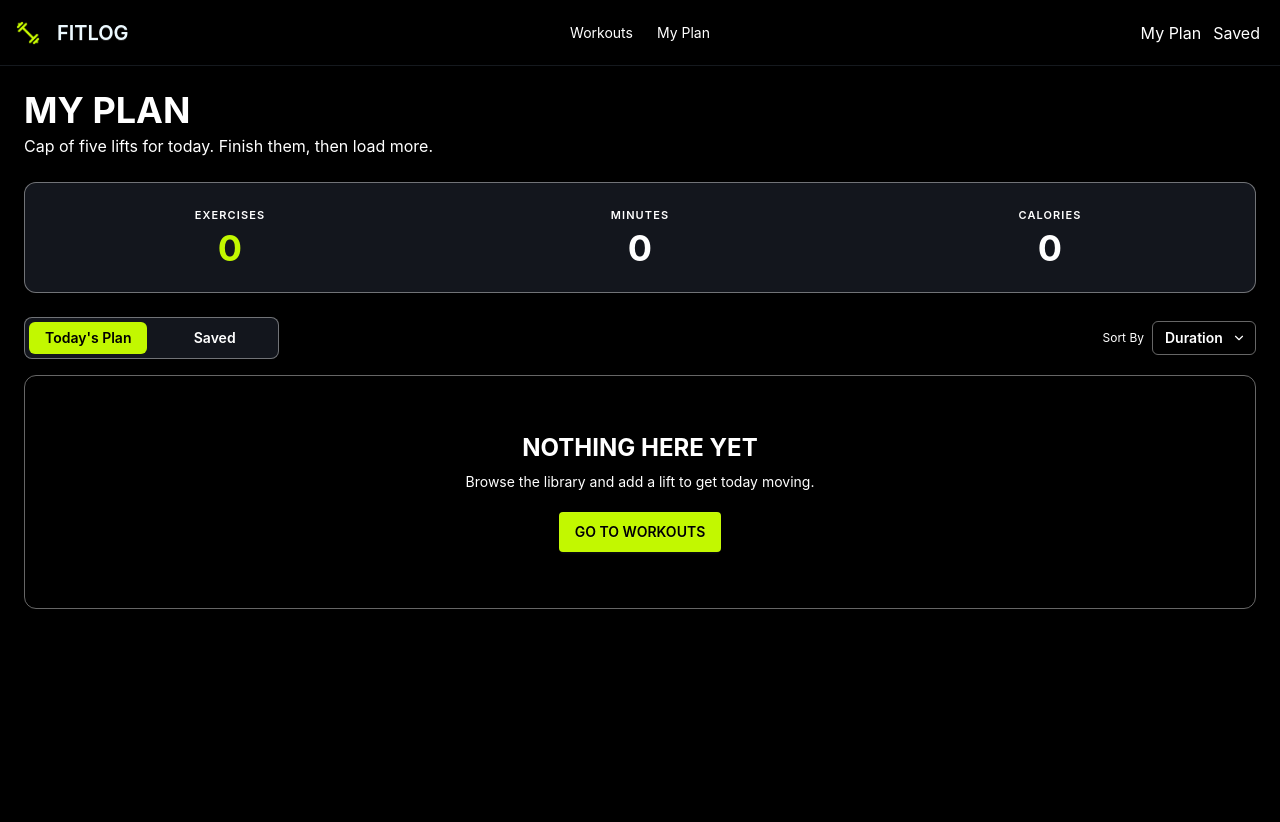
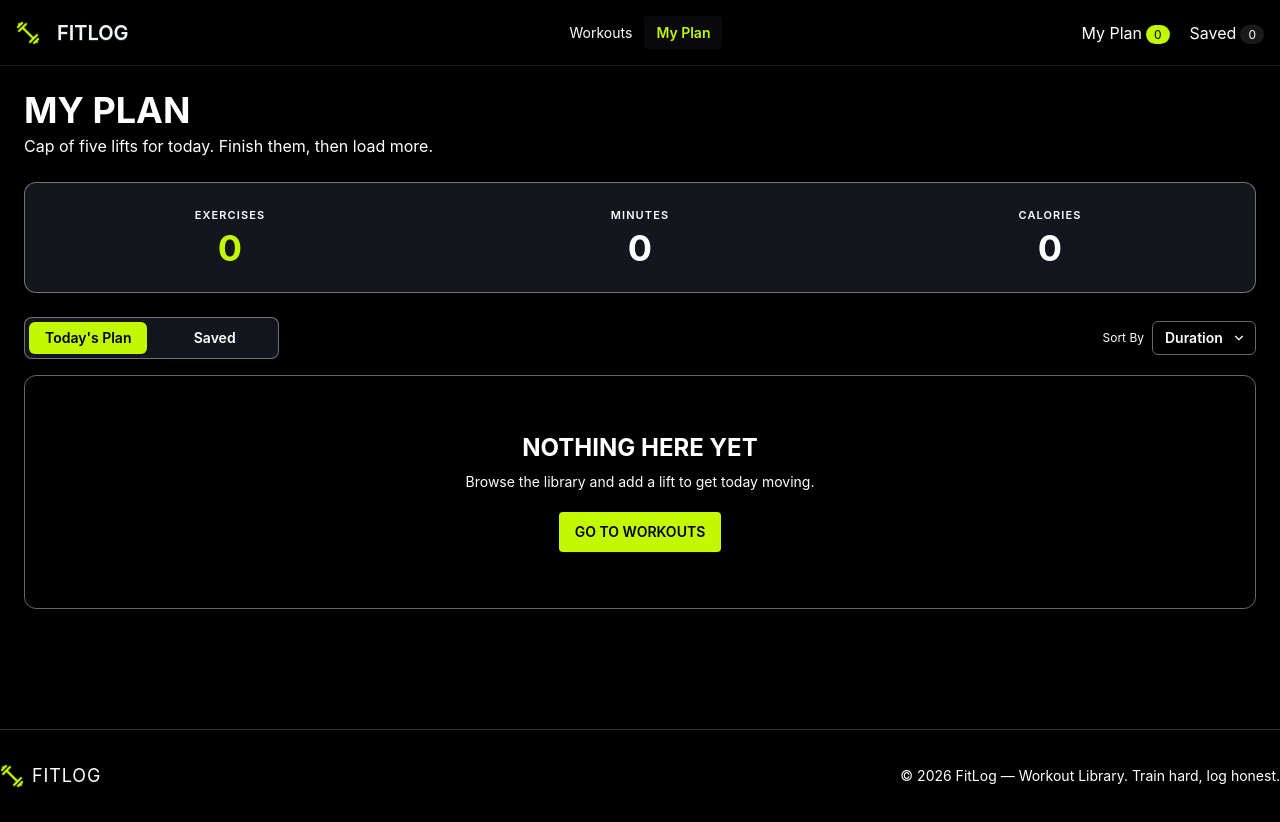
Before and after one commit to mijbahur/fit-log, a Next.js app: page /my-plan in a window 1280 px wide. Before the commit the page ends 800 px from the top, so only its background shows below. Built offline with nearby package versions, Linux system fonts and the light colour scheme.

Commit message:
add Footer component

```diff
--- a/src/app/layout.tsx
+++ b/src/app/layout.tsx
@@ -4,6 +4,7 @@ import "./globals.css";
 import Navbar from "../components/Navbar";
 import AppProvider from "../context/AppCotext";
 import { ToastContainer } from "react-toastify";
+import Footer from "../components/Footer";
 
 const geistSans = Geist({
     variable: "--font-geist-sans",
@@ -16,8 +17,9 @@ const geistMono = Geist_Mono({
 });
 
 export const metadata: Metadata = {
-    title: "Create Next App",
-    description: "Generated by create next app",
+    title: "FitLog",
+    description: "A simple fitness tracking app",
+    icons: { icon: "/logo.png",},
 };
 
 export default function RootLayout({ children }: LayoutProps<"/">) {
@@ -33,6 +35,7 @@ export default function RootLayout({ children }: LayoutProps<"/">) {
 
                     {children}
 
+                    <Footer />
                     <ToastContainer />
                 </AppProvider>
             </body>
--- a/src/app/my-plan/page.tsx
+++ b/src/app/my-plan/page.tsx
@@ -5,7 +5,6 @@ import { Check, Clock, Flame, Star, X, ChevronDown } from "lucide-react";
 import { AppContext } from "@/src/context/AppCotext";
 import { IWorkout } from "@/src/types/workout.type";
 
-type Tab = "today" | "saved";
 type SortKey = "Duration" | "Calories" | "Rating";
 
 const num = (v: unknown) => parseFloat(String(v ?? 0)) || 0;
@@ -17,12 +16,14 @@ const MyPlanPage = () => {
         removeTodayWorkout,
         removeSavedWorkout,
         markAsDone,
+        planTab,
+        setPlanTab,
         doneIds = [],
     } = useContext(AppContext);
 
-    const [tab, setTab] = useState<Tab>("today");
     const [sortBy, setSortBy] = useState<SortKey>("Duration");
     const [loading, setLoading] = useState(true);
+    const tab = planTab;
 
     // short "Loading workouts…" state before the list renders
     useEffect(() => {
@@ -42,7 +43,7 @@ const MyPlanPage = () => {
         );
     }, [tab, sortBy, addTodayWorkout, savedWorkouts]);
 
-    const tabClass = (t: Tab) =>
+    const tabClass = (t: "today" | "saved") =>
         `rounded-md px-4 py-1.5 text-sm font-semibold transition ${
             tab === t ? "bg-[#C2F800] text-black" : "text-muted hover:text-white"
         }`;
@@ -78,10 +79,10 @@ const MyPlanPage = () => {
             {/* Tabs + sort */}
             <div className="mt-6 w-full flex items-center justify-between gap-3">
                 <div className="grid grid-cols-2 gap-2 rounded-lg border border-white/40 bg-[#13161D] p-1">
-                    <button className={tabClass("today")} onClick={() => setTab("today")}>
+                    <button className={tabClass("today")} onClick={() => setPlanTab("today")}>
                         Today&apos;s Plan
                     </button>
-                    <button className={tabClass("saved")} onClick={() => setTab("saved")}>
+                    <button className={tabClass("saved")} onClick={() => setPlanTab("saved")}>
                         Saved
                     </button>
                 </div>
--- /dev/null
+++ b/src/components/Footer.tsx
@@ -0,0 +1,19 @@
+import Image from "next/image";
+
+export default function Footer() {
+    return (
+        <footer className="mt-20 border-t border-white/20 bg-black">
+            <div className="flex w-full flex-col items-center justify-between gap-3 py-8 text-center sm:flex-row sm:text-left">
+                <div className="flex items-center gap-2">
+                    <Image src="/logo.png" alt="" width={24} height={24} />
+                    <span className="font-display text-lg tracking-wider">
+                        FITLOG
+                    </span>
+                </div>
+                <p className="text-sm text-muted">
+                    © 2026 FitLog — Workout Library. Train hard, log honest.
+                </p>
+            </div>
+        </footer>
+    );
+}
--- a/src/components/Hero.tsx
+++ b/src/components/Hero.tsx
@@ -6,7 +6,7 @@ import banner from "@/public/banner.png";
 export default function Hero() {
     return (
         <section className="px-2 pt-2 sm:px-3 sm:pt-3 rounded-xl mt-6">
-            <div className="grid w-full overflow-hidden rounded-xl bg-[#222630] lg:grid-cols-2">
+            <div className="grid w-full overflow-hidden rounded-xl bg-[#15171D] lg:grid-cols-2">
                 <div className="flex flex-col justify-center px-6 py-12 sm:px-12 lg:px-16 lg:py-20">
                     <p className="mb-4 text-xs font-bold uppercase tracking-[0.3em] text-[#C2F800]">
                         Workout Library
--- a/src/components/Navbar.tsx
+++ b/src/components/Navbar.tsx
@@ -1,16 +1,37 @@
-import React from "react";
+"use client";
+
+import React, { useContext } from "react";
 import Image from "next/image";
 import logo from "@/public/logo.png";
 import Link from "next/link";
+import { usePathname } from "next/navigation";
+import { AppContext } from "@/src/context/AppCotext";
 
 const Navbar = () => {
+    const pathname = usePathname();
+    const { addTodayWorkout, savedWorkouts, setPlanTab } = useContext(AppContext);
+    const workoutsActive = pathname === "/" || pathname.startsWith("/workout/");
+    const myPlanActive = pathname === "/my-plan" || pathname.startsWith("/my-plan/");
+
     const links = (
         <>
             <li>
-                <Link href="/">Workouts</Link>
+                <Link
+                    href="/"
+                    aria-current={workoutsActive ? "page" : undefined}
+                    className={workoutsActive ? "font-semibold text-[#C2F800]" : "hover:text-[#C2F800]"}
+                >
+                    Workouts
+                </Link>
             </li>
             <li>
-                <Link href="/my-plan">My Plan</Link>
+                <Link
+                    href="/my-plan"
+                    aria-current={myPlanActive ? "page" : undefined}
+                    className={myPlanActive ? "font-semibold text-[#C2F800]" : "hover:text-[#C2F800]"}
+                >
+                    My Plan
+                </Link>
             </li>
         </>
     );
@@ -59,13 +80,19 @@ const Navbar = () => {
                 <div className="navbar-center hidden lg:flex">
                     <ul className="menu menu-horizontal px-1">{links}</ul>
                 </div>
-                <div className="navbar-end gap-2">
+                <div className="navbar-end gap-5">
                     {/* <a className="btn">Button</a> */}
-                    <Link href="/my-plan">
-                        My Plan <span className="ml-1"></span>
+                    <Link href="/my-plan" onClick={() => setPlanTab("today")}>
+                        My Plan
+                        <span className="ml-1 rounded-full bg-[#C2F800] text-black px-2 py-0.5 text-xs">
+                            {addTodayWorkout.length}
+                        </span>
                     </Link>
-                    <Link href="/my-plan">
-                        Saved <span className="ml-1"></span>
+                    <Link href="/my-plan" onClick={() => setPlanTab("saved")}>
+                        Saved
+                        <span className="ml-1 rounded-full bg-white/10 px-2 py-0.5 text-xs">
+                            {savedWorkouts.length}
+                        </span>
                     </Link>
                 </div>
             </div>
--- a/src/context/AppCotext.tsx
+++ b/src/context/AppCotext.tsx
@@ -5,11 +5,15 @@ import React, { createContext, ReactNode, useState } from "react";
 import { IWorkout } from "@/src/types/workout.type";
 import { toast } from "react-toastify";
 
+export type PlanTab = "today" | "saved";
+
 interface AppContextType {
     addTodayWorkout: IWorkout[];
     addWorkoutToToday: (w: IWorkout) => void;
     savedWorkouts: IWorkout[];
     saveWorkout: (w: IWorkout) => void;
+    planTab: PlanTab;
+    setPlanTab: React.Dispatch<React.SetStateAction<PlanTab>>;
     doneIds: string[];
     removeTodayWorkout: (w: IWorkout) => void;
     removeSavedWorkout: (w: IWorkout) => void;
@@ -21,6 +25,8 @@ export const AppContext = createContext<AppContextType>({
     addWorkoutToToday: () => {},
     savedWorkouts: [],
     saveWorkout: () => {},
+    planTab: "today",
+    setPlanTab: () => {},
     doneIds: [],
     removeTodayWorkout: () => {},
     removeSavedWorkout: () => {},
@@ -30,6 +36,7 @@ export const AppContext = createContext<AppContextType>({
 const AppProvider = ({ children }: { children: ReactNode }) => {
     const [addTodayWorkout, setAddTodayWorkout] = useState<IWorkout[]>([]);
     const [savedWorkouts, setSavedWorkouts] = useState<IWorkout[]>([]);
+    const [planTab, setPlanTab] = useState<PlanTab>("today");
     const [doneIds, setDoneIds] = useState<string[]>([]);
 
     const addWorkoutToToday = (w: IWorkout) => {
@@ -105,6 +112,8 @@ const AppProvider = ({ children }: { children: ReactNode }) => {
                 addWorkoutToToday,
                 savedWorkouts,
                 saveWorkout,
+                planTab,
+                setPlanTab,
                 doneIds,
                 removeTodayWorkout,
                 removeSavedWorkout,
```
